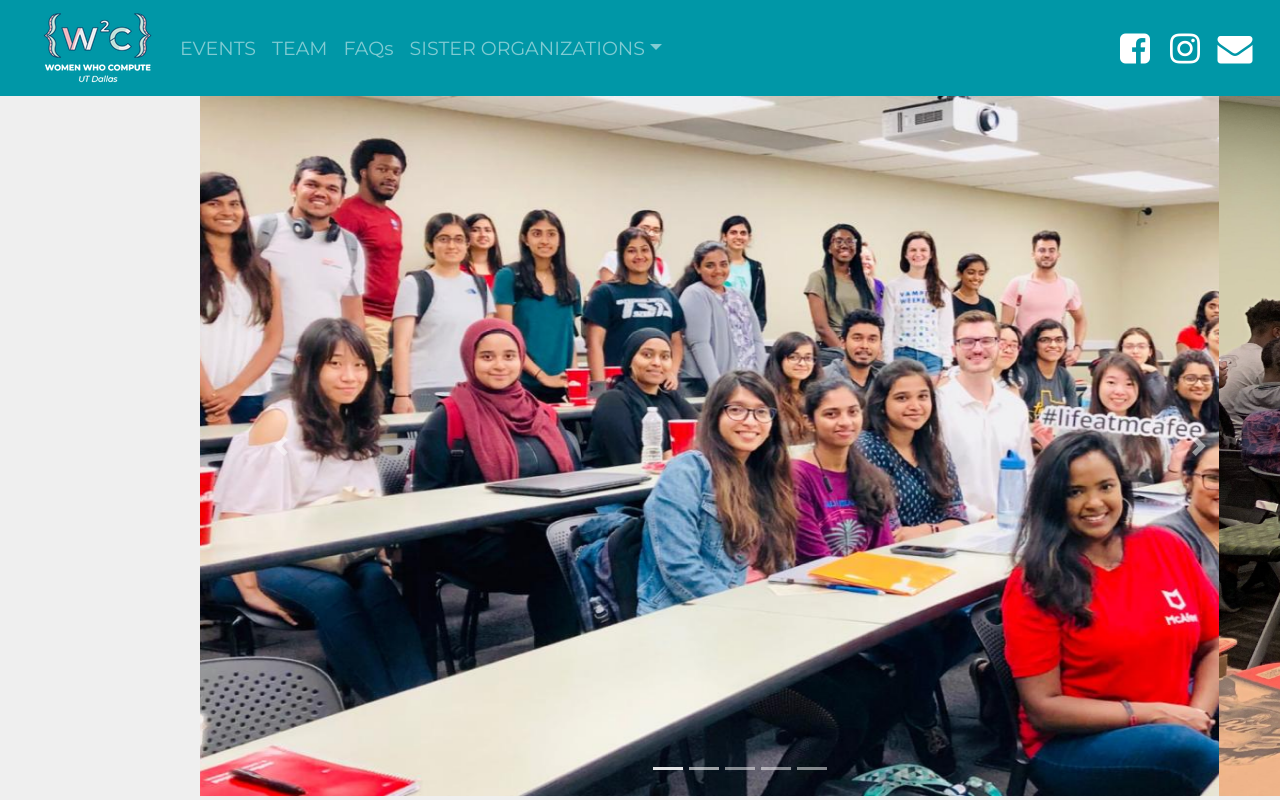
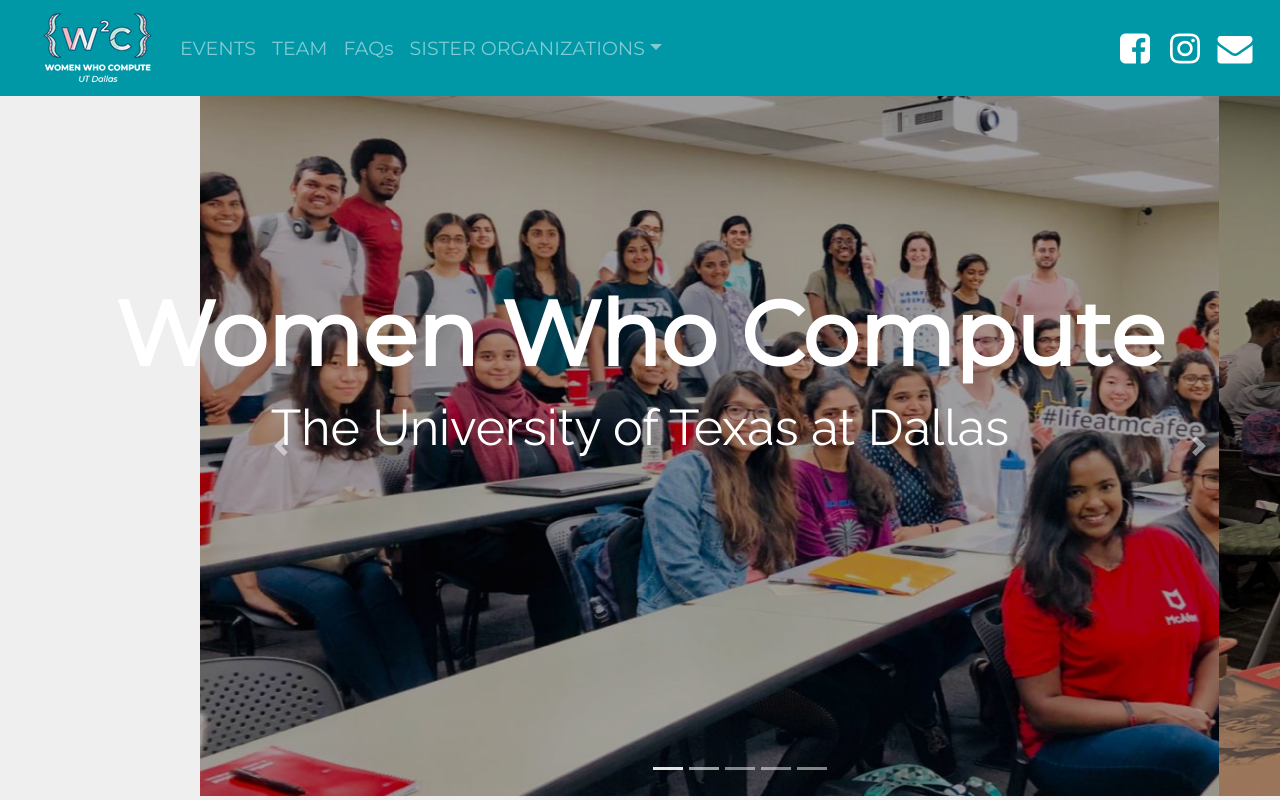
Before and after one commit to utdwwc/wwc-website, a React (Create React App) app: page / in a window 1280 px wide. Shown: the top 800 px of the page. Built offline with nearby package versions, Linux system fonts and the light colour scheme.

Commit message:
fixed carousel

```diff
--- a/src/components/Home.css
+++ b/src/components/Home.css
@@ -1,21 +1,45 @@
 .carousel {
 	margin-top: 0px;
 	margin-left: 200px;
-	margin-bottom: 150px;
-	/*border: 15px solid #0097a7;*/
+	margin-bottom: 100px;
 	max-width: 1500px;
+	transition: transform 2s ease, opacity .5s ease-out;
 }
 
 .carousel-image {
 	height: 700px;
 	width: 1500px;
+        filter: brightness(65%);
 }
 
+.overlay {
+  color: white;
+  position:absolute;
+  z-index:12;
+  top: 35%;
+  left:0;
+  width:100%;
+  text-align:center;
+}
+
+main-title {
+	color: white;
+	font-size: 90px;
+	font-weight: 900;
+	font-family: 'Montserrat', sans-serif;
+}
+
+sub-title {
+	color: white;
+	font-size: 50px;
+	font-weight: 300;
+	font-family: 'Raleway', sans-serif;
+}
 
 .jumbotron-infobox {
         background-color: white;
 	margin-top: 20px;
-	margin-bottom: 150px;
+	margin-bottom: 100px;
 	height: 1250px;
 	margin-left: 10%;
 	margin-right: 10%;
--- a/src/components/Home.jsx
+++ b/src/components/Home.jsx
@@ -8,6 +8,10 @@ export default class Home extends Component {
 	render() {
 		return (
 			<div>
+			<div class="overlay">
+			<h6><main-title>Women Who Compute</main-title></h6>
+			<h3><sub-title>The University of Texas at Dallas</sub-title></h3>
+			</div>
 			<Carousel>
 			<Carousel.Item>
 			<img className="carousel-image" src="assets/wwc-mcafee.jpg" alt="First Slide" />
```
